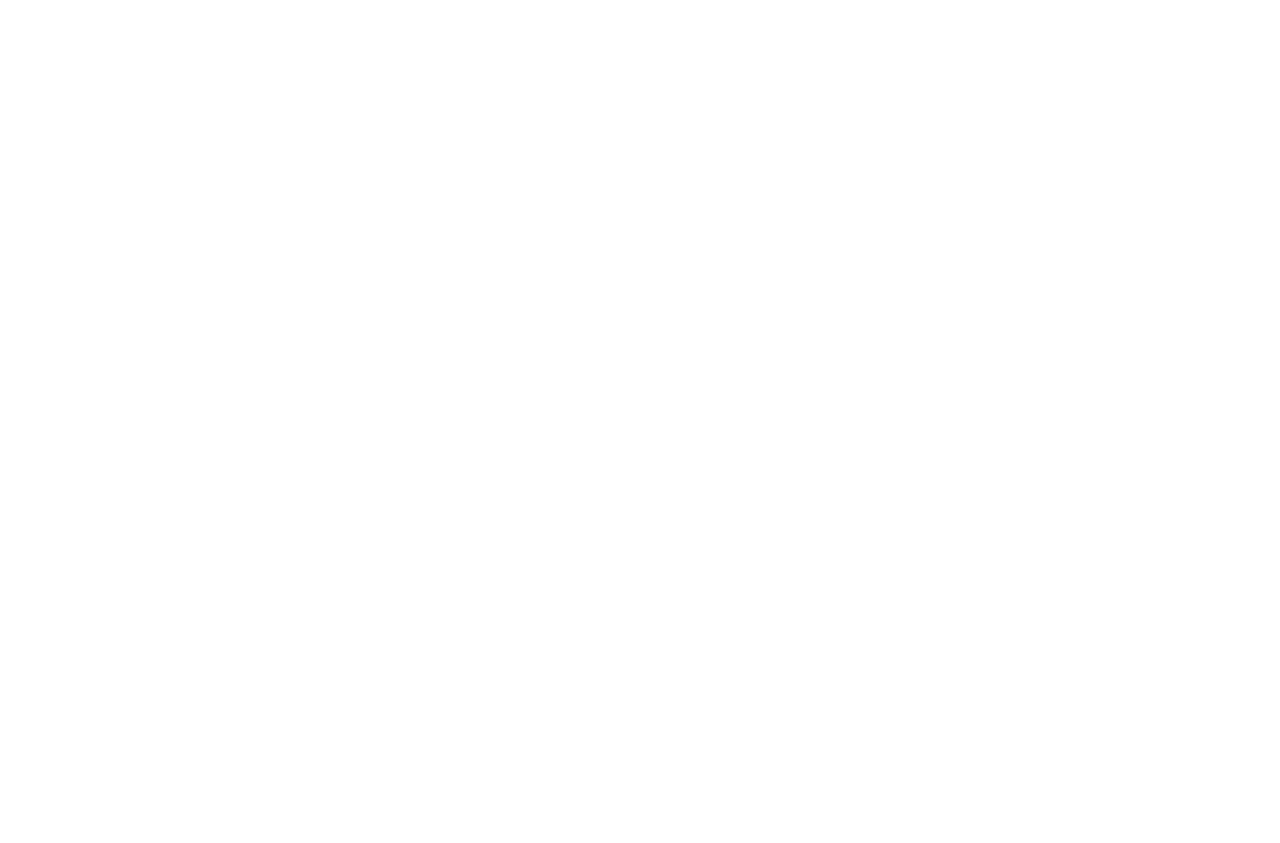
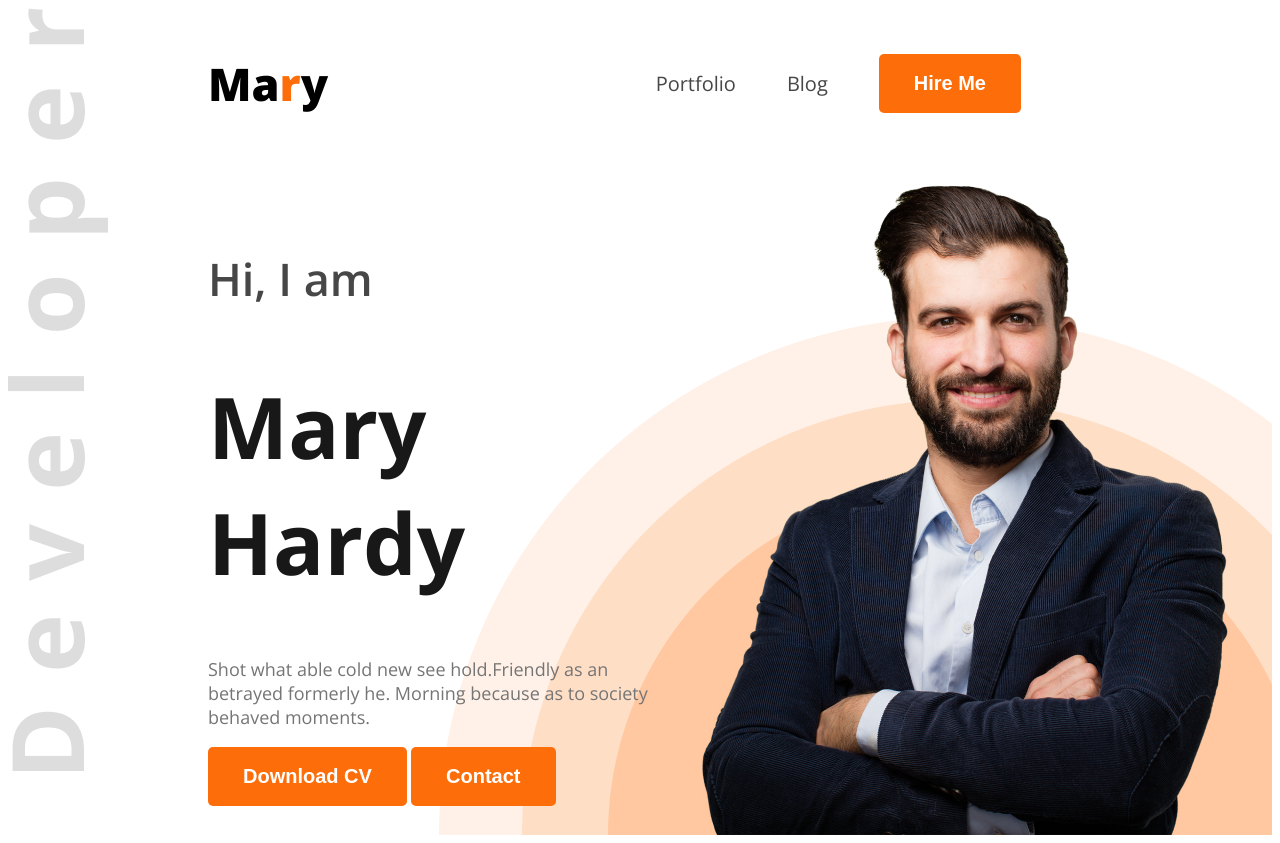
Before and after one commit to msh-07/webdeveloper-portfolio, a plain HTML site: page index.html in a window 1280 px wide. Before the commit the page ends 800 px from the top, so only its background shows below. Drawn offline with nearby package versions, Linux system fonts and the light colour scheme.

Commit message:
added bg,font colors and decorated half of the website

```diff
--- a/index.html
+++ b/index.html
@@ -4,9 +4,33 @@
     <meta charset="UTF-8">
     <meta name="viewport" content="width=device-width, initial-scale=1.0">
     <title>Web Developer Portfolio</title>
+    <link rel="preconnect" href="https://fonts.googleapis.com">
+<link rel="preconnect" href="https://fonts.gstatic.com" crossorigin>
+<link href="https://fonts.googleapis.com/css2?family=Open+Sans:ital,wght@0,300..800;1,300..800&display=swap" rel="stylesheet">
+
+    <link rel="stylesheet" href="portfolio.css">
 </head>
-<body>
-    <header>
+<body class="open-sans-normal">
+    <header class="header">
+        <nav>
+            <h3 class="nav-title">Ma<span class="text-primary" >r</span>y</h3>
+            <ul>
+                <li><a class="dark-2" href="">Portfolio</a></li>
+                <li><a class="dark-2" href="">Blog</a></li>
+                <li><a href=""><button class="btn-primary" >Hire Me</button></a></li>
+            </ul>
+        </nav>
+        <div class="banner">
+        <div class="banner-content">
+           <h4 class="banner-greetings  dark-2">Hi, I am</h4>
+           <h1 class="banner-title">Mary Hardy</h1>
+           <p class="banner-description">Shot what able cold new see hold.Friendly as an betrayed formerly he. Morning because as to society behaved moments.</p>
+           <button class="btn-primary">Download CV</button>
+           <button class="btn-primary">Contact</button>
+
+        </div>
+        <img   class="banner-pp"src="images/hardy.png" alt="">
+        </div>
 
     </header>
     <main>
@@ -15,5 +39,6 @@
     <footer>
 
     </footer>
+
 </body>
 </html>
--- /dev/null
+++ b/portfolio.css
@@ -0,0 +1,95 @@
+
+.open-sans-normal {
+  font-family: "Open Sans", sans-serif;
+  font-optical-sizing: auto;
+
+  font-style: normal;
+  font-variation-settings:
+    "wdth" 100;
+}
+
+/* shared style */
+.text-primary{
+    color: #FD6E0A;
+}
+
+.dark-2{
+
+  color: #474747 ;
+}
+
+.btn-primary{
+    background-color: #FD6E0A;
+    color: #FFFFFF;
+     border-radius: 5px;
+     font-size: 20px;
+   font-weight: bold;
+  padding: 18px 35px;
+  border: none;
+}
+
+/* Nav styles */
+nav{
+    display: flex;
+    align-items: center;
+    justify-content: space-between;
+    margin: 0 200px;
+}
+
+.nav-title{
+    font-weight: 800;
+    font-size: 45px;
+}
+
+nav ul li{
+
+    list-style: none;
+    margin-right: 51px;
+}
+
+nav ul{
+    display: flex;
+    align-items: center;
+}
+
+nav li a {
+    text-decoration:none;
+    font-size: 20px;
+}
+/* banner styles */
+.banner-greetings{
+    font-size: 45px;
+    font-weight: 600;
+}
+.banner-title{
+    font-size: 85px;
+    font-weight: bold;
+    color: #181818;
+}
+.banner-description{
+    font-size: 18px;
+    color:#757575;
+
+}
+.banner-pp{
+    width: 584px;
+    height: 676px;
+
+
+}
+.banner{
+    display: flex;
+    justify-content: space-between;
+    align-items: center;
+  margin: 0 35px 0 200px;
+}
+.banner-content {
+    max-width:580px ;
+
+}
+/* Header */
+.header{
+background-image: url("images/developer.png"),url("images/header_bg.png");
+background-repeat: no-repeat;
+background-position: top left,bottom right;
+}
```
